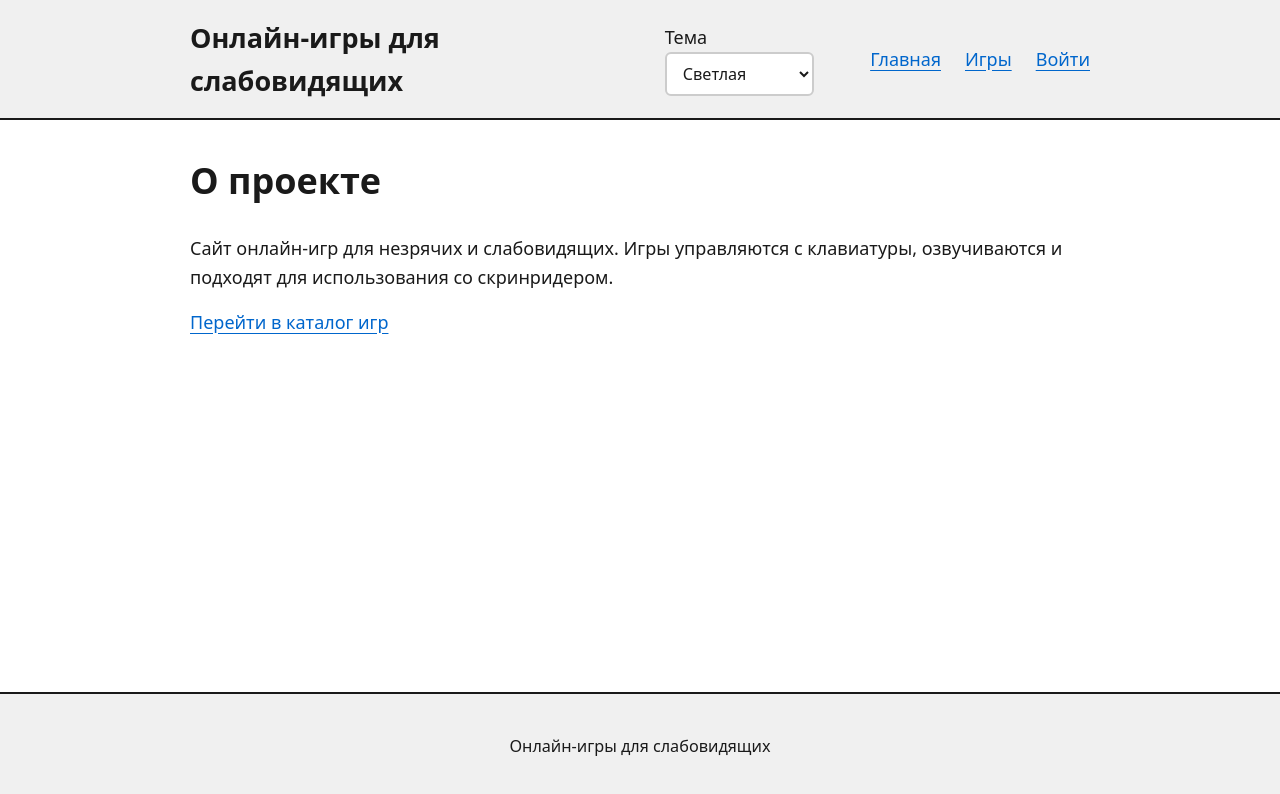
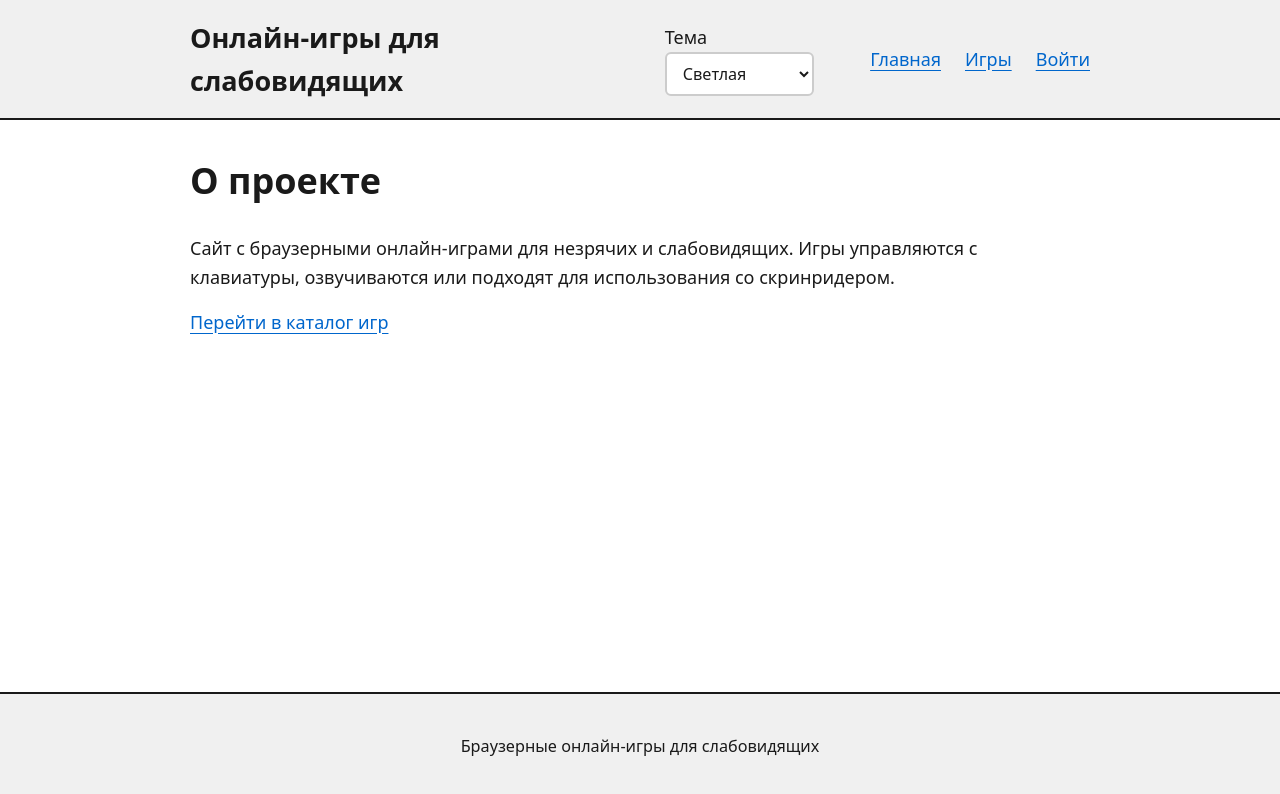
Before and after one commit to CandyGoose/accessibility-megaschool, a React (Vite) app: page / in a window 1280 px wide. Shown: the top 794 px of the page. Built offline with nearby package versions, Linux system fonts and the light colour scheme.

Commit message:
Wording fix

```diff
--- a/src/components/Layout.jsx
+++ b/src/components/Layout.jsx
@@ -78,7 +78,7 @@ function Layout() {
       </main>
       <footer className="footer" role="contentinfo">
         <div className="footer__inner">
-          <p>Онлайн-игры для слабовидящих</p>
+          <p>Браузерные онлайн-игры для слабовидящих</p>
         </div>
       </footer>
     </div>
--- a/src/pages/Home.jsx
+++ b/src/pages/Home.jsx
@@ -5,8 +5,8 @@ function Home() {
     <>
       <h1>О проекте</h1>
       <p>
-        Сайт онлайн-игр для незрячих и слабовидящих. Игры управляются с клавиатуры,
-        озвучиваются и подходят для использования со скринридером.
+        Сайт с браузерными онлайн-играми для незрячих и слабовидящих. Игры управляются с клавиатуры,
+        озвучиваются или подходят для использования со скринридером.
       </p>
       <p>
         <Link to="/games">Перейти в каталог игр</Link>
```
Also changed, not shown: 1 other file (tests, documents, lock files or other folders).
